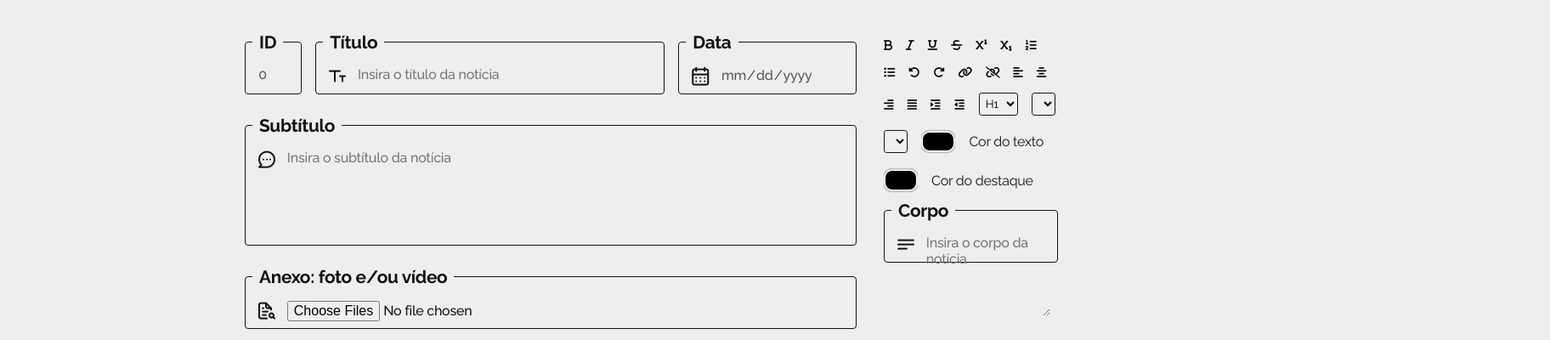
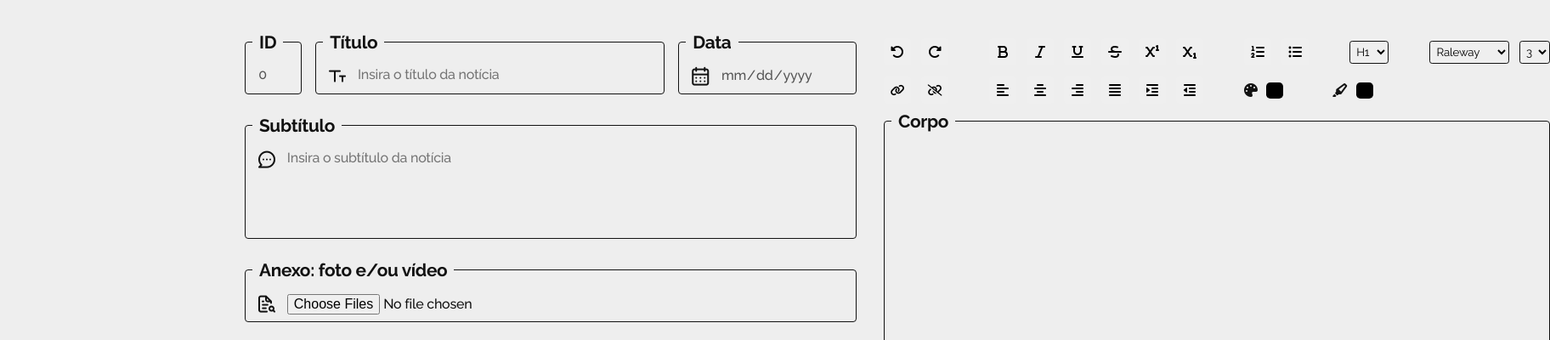
Before and after one commit to francinebergamin/tcc-site-etecjb, a plain HTML site: page admin/views/posts/post_noticias.html in a window 1280 px wide. Shown: the part 242-642 px from the top of the page at 85% size, 1824 px wide, since content can reach past the window. Drawn offline with nearby package versions, Linux system fonts and the light colour scheme; some icons are missing; a web font is replaced by a local one.

Commit message:
Rich text 30% pronto
Novo:
- Bold, italic, underline;
- Cores (não funcionam ainda por algum motivo \0/).

```diff
--- a/admin/css/main.css
+++ b/admin/css/main.css
@@ -167,23 +167,28 @@ textarea {
     align-items: flex-start;
 }
 
+
+
+/* RICH TEXT */
 .options {
+    width: fit-content;
+    height: fit-content;
     margin-top: 1rem;
     display: flex;
+    flex-direction: column;
     flex-wrap: wrap;
-    align-items: center;
-    gap: 1rem;
+    align-items: flex-start;
+    gap: 0.8rem;
 }
 
-button .options {
-    height: 0.5rem;
-    width: 0.5rem;
+.options button {
+    cursor: pointer;
+    height: 2rem;
+    width: 2rem;
     display: grid;
     place-items: center;
     border-radius: 0.2rem;
-    background-color: var(--color-white);
     outline: none;
-    color: var(--color-black);
 }
 
 .options select {
@@ -197,25 +202,73 @@ button .options {
     font-family: 'Raleway', sans-serif;
 }
 
-.input-wrapper{
+.input-wrapper {
     display: flex;
     align-items: center;
-    gap: 1rem;
+    gap: 0.5rem;
 }
 
-input[type="color"]{
+.fa-solid,
+.fas {
+    font-size: 1rem
+}
+
+input[type="color"] {
+    width: 1.5rem;
     -webkit-appearance: none;
     -moz-appearance: none;
     appearance: none;
     background-color: transparent;
-    width: 2.5rem;
-    height: 1.85rem;
     border: none;
     cursor: pointer;
 }
 
-input[type="color"]::-webkit-color-swatch{
+input[type="color"]::-webkit-color-swatch {
     border: none;
-    border-radius: 0.5rem;
-    box-shadow: 0 0 0 0.1rem var(--color-white), 0 0 0 0.2rem var(--color-light);
+    border-radius: 0.3rem;
 }
+
+#first-options-sec,
+#second-options-sec,
+#third-options-sec {
+    align-items: center;
+    width: fit-content;
+    gap: 3rem;
+    display: flex;
+    flex-direction: row;
+}
+
+/* .font-options{
+    display: flex;
+    gap: 1rem;
+}
+ */
+
+#textFormat,
+#undoRedo,
+#alignment,
+#link,
+#list,
+#headings,
+#font {
+    align-items: flex-start;
+    width: auto;
+    gap: 0.75rem;
+    display: flex;
+    flex-direction: row;
+}
+
+#color {
+    gap: 3rem;
+    align-items: flex-start;
+    display: flex;
+    flex-direction: row;
+}
+
+.active{
+    transition: all .2s ease-in-out;
+    display: flex;
+    justify-content: center;
+    align-content: center;
+    background-color: #f5c8cf;
+}
--- a/admin/css/posts/post_noticias.css
+++ b/admin/css/posts/post_noticias.css
@@ -58,10 +58,11 @@ header {
     width: 0rem;
 }
 
+#newsbody,
 #subtitle{
     display: flex;
     align-items: flex-start;
-    height: 9rem;
+    height: auto;
 }
 
 #subtitle-textarea{
@@ -69,5 +70,7 @@ header {
 }
 
 #newsbody-textarea{
+    padding: 0rem 1rem 0rem 1rem;
+    height: 70rem;
     resize: vertical;
 }
--- a/admin/views/posts/post_noticias.html
+++ b/admin/views/posts/post_noticias.html
@@ -81,7 +81,8 @@
                 </legend>
                 <div class="content">
                     <i class="normal-i bigger-i uil uil-comment-dots"></i>
-                    <textarea id="subtitle-textarea"  maxlength="350" placeholder="Insira o subtítulo da notícia"></textarea>
+                    <textarea id="subtitle-textarea" maxlength="350"
+                        placeholder="Insira o subtítulo da notícia"></textarea>
                 </div>
             </fieldset>
 
@@ -105,7 +106,19 @@
         <section class="sec2">
             <div class="options">
 
+                <section id="first-options-sec">
+                    <!-- Undo/Redo -->
+                    <div id="undoRedo">
+                        <button id="undo" class="option-button">
+                            <i class="fa-solid fa-rotate-left"></i>
+                        </button>
+                        <button id="redo" class="option-button">
+                            <i class="fa-solid fa-rotate-right"></i>
+                        </button>
+                    </div>
+
                     <!-- Text format -->
+                    <div id="textFormat">
                         <button id="bold" class="option-button format">
                             <i class="fa-solid fa-bold"></i>
                         </button>
@@ -124,37 +137,53 @@
                         <button id="subscript" class="option-button script">
                             <i class="fa-solid fa-subscript"></i>
                         </button>
-
+                    </div>
 
                     <!-- List -->
+                    <div id="list">
                         <button id="insertOrderedList" class="option-button">
                             <!-- pq div, e não <i>?? -->
-                    <div class="fa-solid fa-list-ol"></div>
+                            <i class="fa-solid fa-list-ol"></i>
                         </button>
                         <button id="insertUnorderedList" class="option-button">
                             <!-- agora é <i>?? --><i class="fa-solid fa-list-ul"></i>
                         </button>
+                    </div>
+
+                    <!-- Headings -->
+                    <div id="headings">
+                        <select id="formatBlock" class="adv-option-button">
+                            <option value="H1">H1</option>
+                            <option value="H2">H2</option>
+                            <option value="H3">H3</option>
+                            <option value="H4">H4</option>
+                            <option value="H5">H5</option>
+                            <option value="H6">H6</option>
+                        </select>
+                    </div>
+
+                    <!-- Font -->
+                    <div id="font">
+                        <select id="fontName" class="adv-option-button"></select>
+                        <select name="" id="fontSize" class="adv-option-button"></select>
+                    </div>
 
 
-                <!-- Undo/Redo -->
-                <button id="undo" class="option-button">
-                    <i class="fa-solid fa-rotate-left"></i>
-                </button>
-                <button id="redo" class="option-button">
-                    <i class="fa-solid fa-rotate-right"></i>
-                </button>
+                </section>
 
-
+                <section id="second-options-sec">
                     <!-- Link -->
+                    <div id="link">
                         <button id="createLink" class="adv-option-button">
                             <i class="fa fa-link"></i>
                         </button>
                         <button id="unlink" class="option-button">
                             <i class="fa fa-unlink"></i>
                         </button>
-
+                    </div>
 
                     <!-- Alignment -->
+                    <div id="alignment">
                         <button id="justifyLeft" class="option-button align">
                             <i class="fa-solid fa-align-left"></i>
                         </button>
@@ -173,49 +202,38 @@
                         <button id="outdent" class="option-button spacing">
                             <i class="fa-solid fa-outdent"></i>
                         </button>
-
-
-                <!-- Headings -->
-                <select id="formatBlock" class="adv-option-button">
-                    <option value="H1">H1</option>
-                    <option value="H2">H2</option>
-                    <option value="H3">H3</option>
-                    <option value="H4">H4</option>
-                    <option value="H5">H5</option>
-                    <option value="H6">H6</option>
-                </select>
-
-
-                <!-- Font -->
-                <select id="fontName" class="adv-option-button"></select>
-                <select name="" id="fontSize" class="adv-option-button"></select>
-
+                    </div>
 
                     <!-- Color -->
+                    <div id="color">
                         <div class="input-wrapper">
-                    <input type="color" id="foreColor" class="adv-option-button"/>
-                    <label for="foreColoro">Cor do texto</label>
+                            <i class="fa-solid fa-palette"></i>
+                            <input type="color" id="foreColor" class="adv-option-button" />
+                            <label for="foreColor"></label>
                         </div>
                         <div class="input-wrapper">
-                    <input type="color" id="backColor" class="adv-option-button"/>
-                    <label for="backColor">Cor do destaque</label>
+                            <i class="fa-solid fa-highlighter"></i>
+                            <input type="color" id="backColor" class="adv-option-button" />
+                            <label for="backColor"></label>
                         </div>
                     </div>
+                </section>
+            </div>
 
-
-            <fieldset>
+            <fieldset id="newsbody">
                 <legend>
                     <h4>Corpo</h4>
                 </legend>
-                <div class="content">
-                    <i class="normal-i bigger-i uil uil-subject"></i>
-                    <textarea id="newsbody-textarea" placeholder="Insira o corpo da notícia" rows="4" cols="50" name="comment"
-                        form=""></textarea>
-                </div>
+                <div id="newsbody-textarea" contenteditable="true" class="text-input content">
+
+                    <!-- <textarea id="newsbody-textarea" placeholder="Insira o corpo da notícia" rows="4" cols="50"
+                        name="comment" form=""></textarea>
+                </div> -->
             </fieldset>
         </section>
+    </main>
 
-    </main>
+    <script src="../../../js/richtext.js"></script>
 
 </body>
 
--- /dev/null
+++ b/js/richtext.js
@@ -0,0 +1,98 @@
+let optionsButtons = document.querySelectorAll(".option-button");
+let advancedOptionButton = document.querySelectorAll("adv-option-button");
+let fontName = document.getElementById("fontName");
+let fontSizeRef = document.getElementById("fontSize");
+let writingArea = document.getElementById("text-input");
+let linkButton = document.getElementById("createLink");
+let alignButtons = document.querySelectorAll(".align");
+let spacingButtons = document.querySelectorAll(".spacing");
+let formatButtons = document.querySelectorAll(".format");
+let scriptButtons = document.querySelectorAll(".script");
+
+//List of fontlist
+let fontList = ["Raleway", "Montserrat"];
+
+//Inital settings
+const initializer = () => {
+  //function calls for highlighting buttons
+  //No highlights for link, unlink, lists, undo, & redo, since they are one time operations
+
+  highlighter(alignButtons, true);
+  highlighter(spacingButtons, true);
+  highlighter(formatButtons, false);
+  highlighter(scriptButtons, true);
+
+  //Create options for font names
+  fontList.map(value => {
+    let option = document.createElement("option");
+    option.value = value;
+    option.innerHTML = value;
+    fontName.appendChild(option);
+  });
+
+  //fontSize allow only till 7
+  for (let i = 1; i <= 7; i++) {
+    let option = document.createElement("option");
+    option.value = i;
+    option.innerHTML = i;
+    fontSizeRef.appendChild(option);
+  }
+
+  //default size
+  fontSizeRef.value = 3;
+};
+
+//main logic
+const modifyText = (command, defaultUi, value) => {
+  //execCommand executes command on selected text
+  document.execCommand(command, defaultUi, value);
+};
+
+//For basic operations which dont need value parameter
+optionsButtons.forEach((button) => {
+  button.addEventListener("click", () => {
+    modifyText(button.id, false, null);
+  });
+});
+
+//Options that require value parameter (colors, fonts)
+advancedOptionButton.forEach((button) => {
+  button.addEventListener("change", () => {
+    modifyText(button.id, false, button.value);
+  });
+});
+
+//Highlighter clicked button
+const highlighter = (className, needsRemoval) => {
+  className.forEach((button) => {
+    button.addEventListener("click", () => {
+      //needsRemoval = true means only one button should be highlighted and other would be normal
+      if (needsRemoval) {
+        let alreadyActive = false;
+
+        //If currently clicked buttons is already active
+        if (button.classList.contains("active")) {
+          alreadyActive = true;
+        }
+
+        //Remove highlight from other buttons
+        highlighterRemover(className);
+        if (!alreadyActive) {
+          //highlight clicked button
+          button.classList.add("active");
+        }
+      } else {
+        //If other buttons can be highlighted
+        button.classList.toggle("active");
+      }
+    });
+  });
+};
+
+const highlighterRemover = (className) => {
+  className.forEach((button) => {
+    button.classList.remove("active");
+  });
+};
+
+window.onload = initializer();
```
Lines whose indentation alone changed are shown as unchanged.
